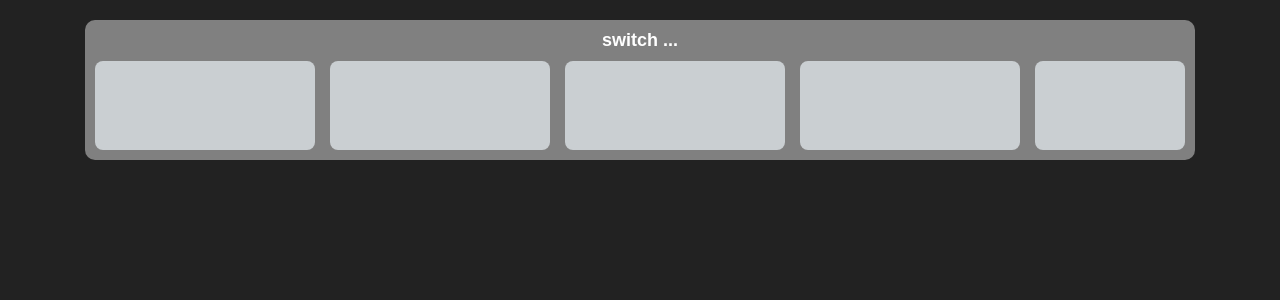
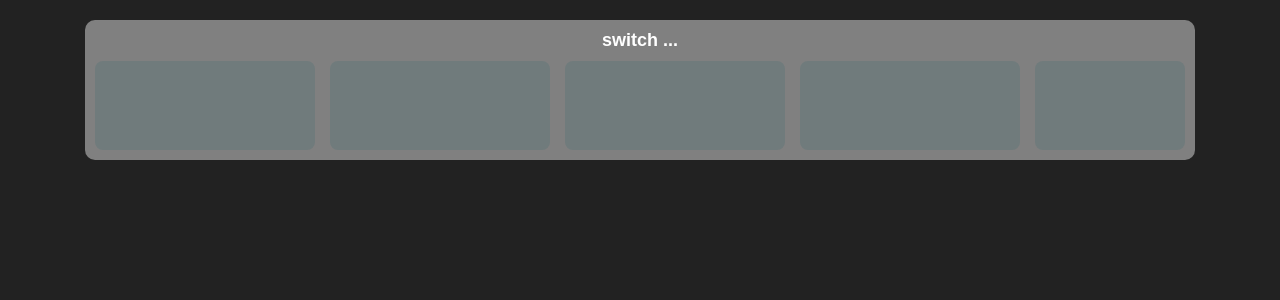
Before and after one commit to andershagman/network_utility, a Flask app: page /switches in a window 1280 px wide. Shown: the part 76-376 px from the top of the page. Run offline with Flask 3, Linux system fonts and the light colour scheme; the visitor is signed in with stand-in values (Sample User, id 1).

Commit message:
fungerar nu

```diff
--- a/templates/switch.html
+++ b/templates/switch.html
@@ -12,11 +12,11 @@
   <div class="switch dummy" id="dummySwitch">
     <div class="switch-title">switch ...</div>
     <div class="port-container">
-      <div class="port-group" style="background-color:   #cacfd2 ;"></div>
-      <div class="port-group" style="background-color:   #cacfd2 ;"></div>
-      <div class="port-group" style="background-color:   #cacfd2 ;"></div>
-      <div class="port-group" style="background-color:   #cacfd2 ;"></div>
-      <div class="uplink-group" style="background-color:  #cacfd2 ;"></div>
+      <div class="port-group" style="background-color:   #707b7c ;"></div>
+      <div class="port-group" style="background-color:   #707b7c ;"></div>
+      <div class="port-group" style="background-color:   #707b7c ;"></div>
+      <div class="port-group" style="background-color:   #707b7c ;"></div>
+      <div class="uplink-group" style="background-color:  #707b7c ;"></div>
     </div>
   </div>
 </div>
```
